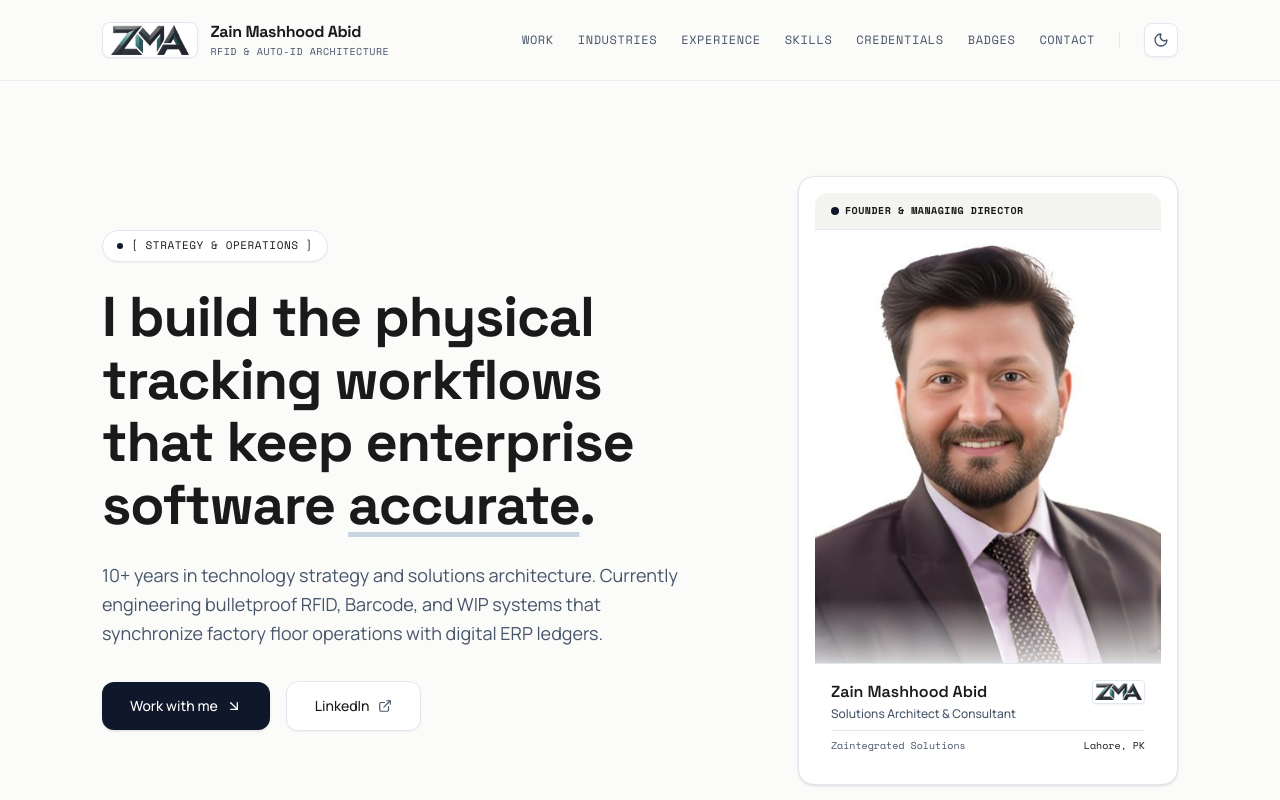
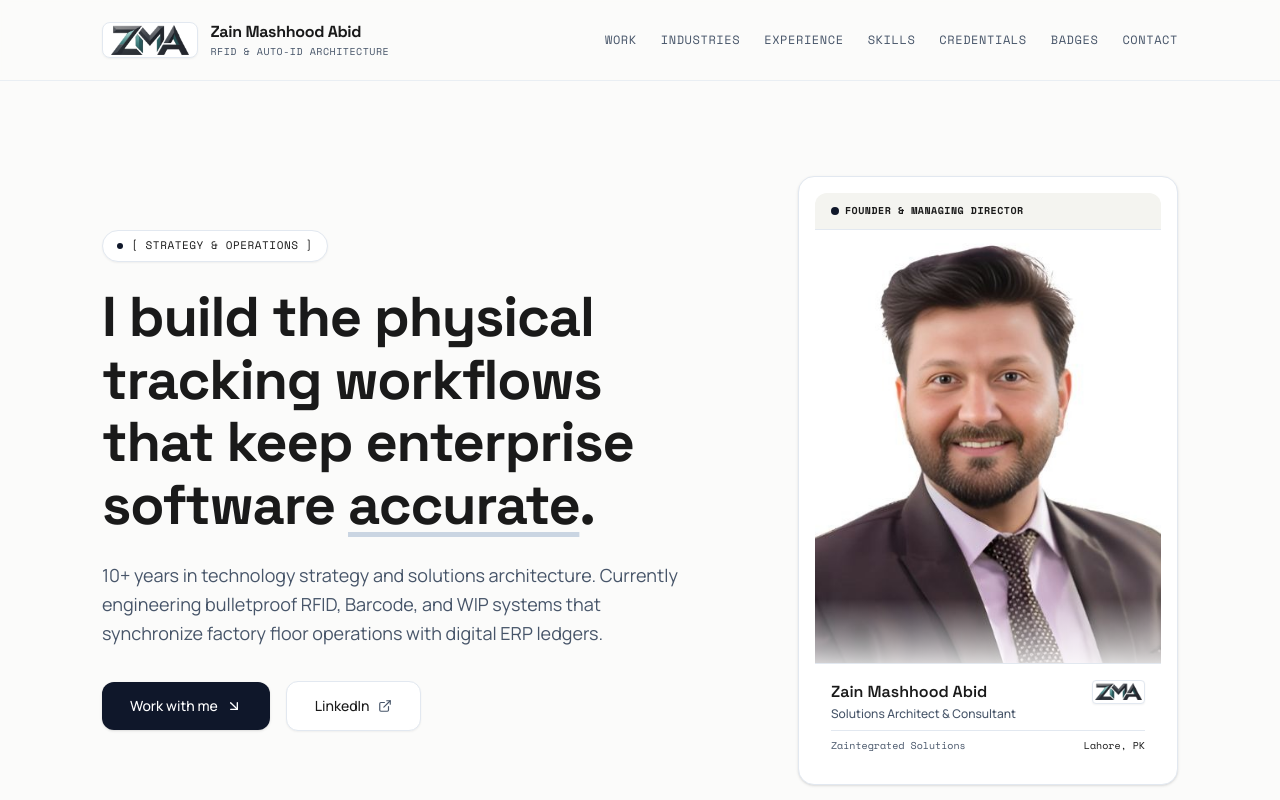
Before and after one commit to zainmabid/myportfolio, a React (Vite) app: page / in a window 1280 px wide. Shown: the top 800 px of the page. Built offline with nearby package versions, Linux system fonts and the light colour scheme.

Commit message:
feat: remove theme / color change toggle button from navbar

```diff
--- a/src/components/Navbar.tsx
+++ b/src/components/Navbar.tsx
@@ -1,10 +1,8 @@
 import React, { useState, useEffect } from 'react';
-import { Sun, Moon, Menu, X } from 'lucide-react';
-import { useTheme } from './ThemeContext';
+import { Menu, X } from 'lucide-react';
 import { PORTFOLIO_DATA } from '@/data/content';
 
 export const Navbar: React.FC = () => {
-  const { theme, toggleTheme } = useTheme();
   const [mobileOpen, setMobileOpen] = useState(false);
   const [scrolled, setScrolled] = useState(false);
 
@@ -72,33 +70,10 @@ export const Navbar: React.FC = () => {
                 </a>
               ))}
             </nav>
-
-            <div className="w-[1px] h-4 bg-[#E2E8F0]" aria-hidden="true" />
-
-            {/* Clean Minimalist Theme Action */}
-            <button
-              onClick={toggleTheme}
-              className="p-2 rounded-lg border border-[#E2E8F0] bg-white text-[#1A1A1A] hover:border-slate-300 transition-colors cursor-pointer shadow-xs"
-              aria-label={`Switch to ${theme === 'light' ? 'dark' : 'light'} theme`}
-            >
-              {theme === 'light' ? (
-                <Moon className="w-4 h-4 text-[#475569]" />
-              ) : (
-                <Sun className="w-4 h-4 text-[#1A1A1A]" />
-              )}
-            </button>
           </div>
 
-          {/* Mobile menu and theme toggle */}
-          <div className="flex items-center gap-2 md:hidden">
-            <button
-              onClick={toggleTheme}
-              className="p-2 rounded-lg border border-[#E2E8F0] bg-white text-[#1A1A1A]"
-              aria-label={`Switch to ${theme === 'light' ? 'dark' : 'light'} theme`}
-            >
-              {theme === 'light' ? <Moon className="w-4 h-4 text-[#475569]" /> : <Sun className="w-4 h-4 text-[#1A1A1A]" />}
-            </button>
-
+          {/* Mobile menu button */}
+          <div className="flex items-center md:hidden">
             <button
               onClick={() => setMobileOpen(!mobileOpen)}
               className="p-2 rounded-lg border border-[#E2E8F0] bg-white text-[#1A1A1A]"
```
